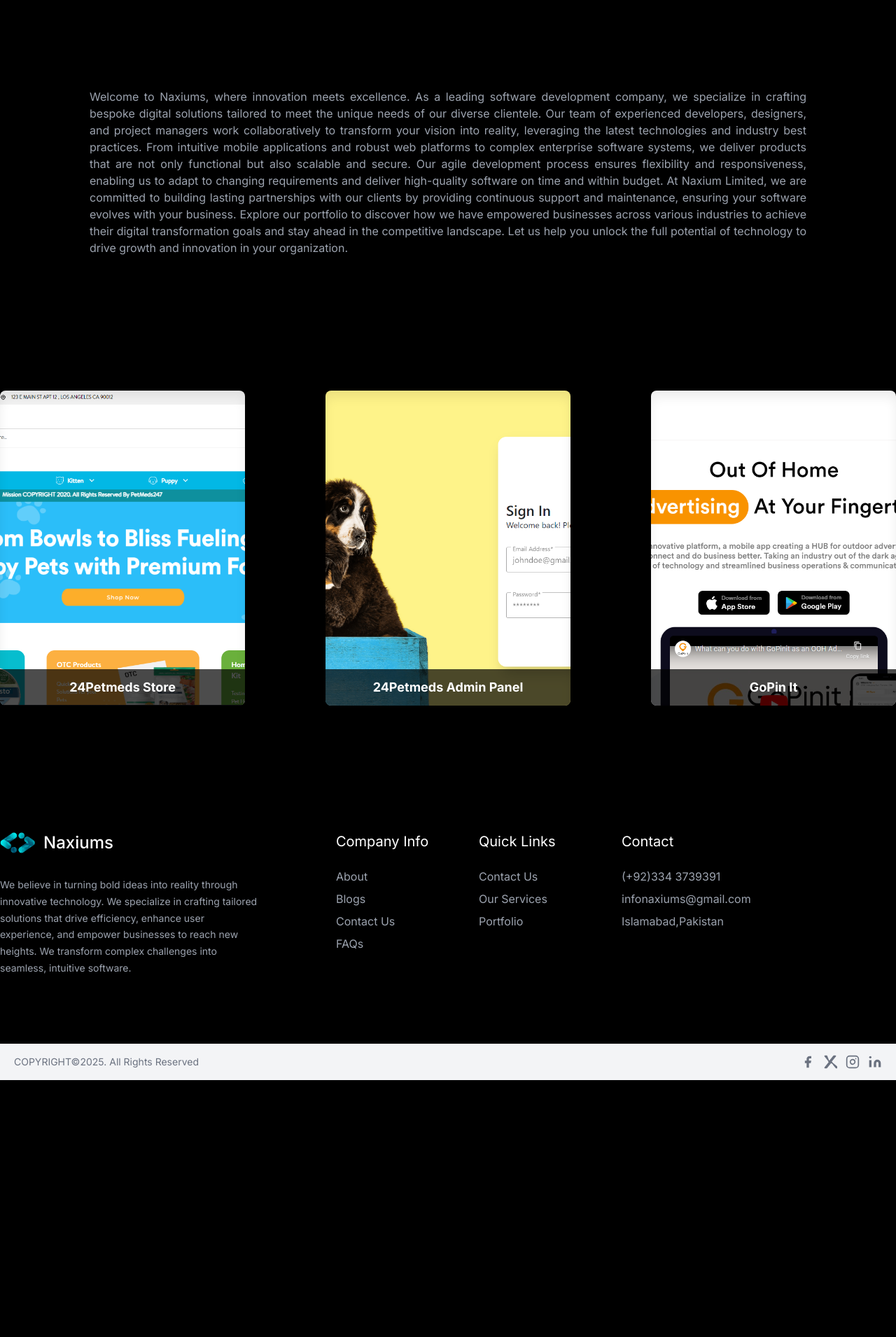
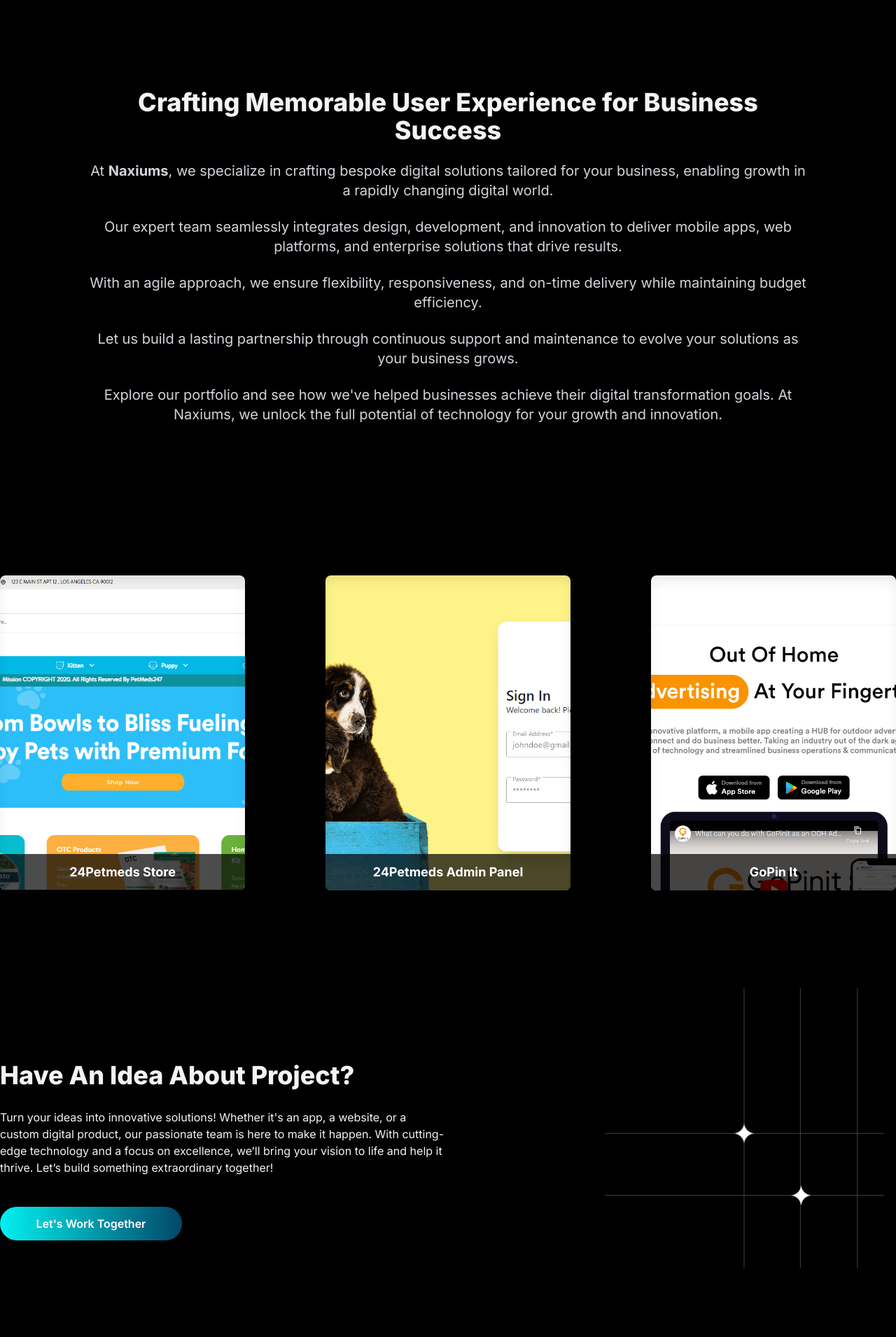
Before and after one commit to Tee-Rexx/symetrix-frontend, a Next.js app: page /portfolio in a window 1280 px wide. Shown: the part 370-2280 px from the top of the page at 70% size. Before the commit the page ends 1913 px from the top, so only its background shows below. Built offline with nearby package versions, Linux system fonts and the light colour scheme.

Commit message:
ui fixes

```diff
--- a/src/app/page.tsx
+++ b/src/app/page.tsx
@@ -405,34 +405,34 @@ const Home = () => {
         </section>
       </div>
 
-      <section className="bg-white -z-20 relative body-font">
+      <section className="bg-white relative body-font">
         {/* Wave Image */}
         <img
           style={{ width: "100vw" }}
           src="/images/pngs/waves1.png"
-          className="absolute waves hidden lg:block -z-10 -bottom-18 h-[250px] opacity-50"
+          className="absolute waves hidden lg:block z-10 -bottom-18 h-[250px] opacity-50"
           alt="Blue color Waves"
         />
 
-        <div className="container mx-auto flex px-5 pb-16 lg:py-24 lg:flex-row flex-col items-center">
+        <div className="container mx-auto flex z-30 px-5 pb-16 lg:py-24 lg:flex-row flex-col items-center">
           <div className="lg:max-w-lg xl:w-full lg:w-1/2 w-5/6 mb-10 md:mb-0">
             <img
-              className="object-cover relative object-center rounded"
+              className="object-cover relative z-30 object-center rounded"
               alt="hero"
               src="/images/svgs/picture_1.png"
             />
           </div>
           <div className="lg:flex-grow lg:w-1/2 xl:pl-24 lg:pl-16 pt-5 lg:pt-0 flex flex-col md:items-start md:text-left items-center text-center">
             <div className="flex flex-wrap justify-center mb-3 lg:mb-0 sm:justify-start items-center">
-              <h1 className="title-font text-2xl sm:text-3xl pe-2 font-medium text-black">
+              <h1 className="title-font text-2xl z-30 sm:text-3xl pe-2 font-medium text-black">
                 Arrange a free{" "}
               </h1>
-              <h1 className="font-bold text-2xl pt-1 color-sub-heading sm:text-3xl">
+              <h1 className="font-bold text-2xl z-30 pt-1 color-sub-heading sm:text-3xl">
                 {" "}
                 Consultation{" "}
               </h1>
             </div>
-            <p className="mb-8 leading-relaxed text-gray-600">
+            <p className="mb-8 leading-relaxed z-30 text-gray-600">
               Unlock the full potential of your business with a complimentary
               consultation. Our team of experts will provide valuable insights
               and recommendations tailored to your specific needs. Don’t miss
@@ -441,15 +441,15 @@ const Home = () => {
               working with us.
             </p>
             <div className="flex w-full md:justify-start justify-center items-end">
-              <Link href="/contact-us" passHref>
-                <button
+              <Link
+        href="/contact-us"
         style={{
           background: "linear-gradient(to right, #02f0f1, #024868)",
+          zIndex:10000000
         }}
-                  className="inline-flex text-white border-0 py-2 px-5 focus:outline-none rounded text-lg"
+        className="inline-block text-center mt-8 w-fit px-8 py-3 text-white font-semibold text-md rounded-full shadow-lg focus:outline-none transition-transform duration-300 ease-in-out transform hover:scale-105 hover:shadow-xl"
       >
         Start your journey to business success
-                </button>
       </Link>
             </div>
           </div>
--- a/src/app/portfolio/page.tsx
+++ b/src/app/portfolio/page.tsx
@@ -6,6 +6,9 @@ import { motion, useAnimation } from "framer-motion";
 import React from "react";
 import { useInView } from "react-intersection-observer";
 import { PORTFOLIO_PAGE_DESCRIPTION } from "@/utils/constants/header.constants";
+import Image from "next/image";
+import whiteLinesImg from "../../../public/images/pngs/white-design-lines.png";
+import Link from "next/link";
 
 const Page = () => {
   const controls = useAnimation();
@@ -47,7 +50,7 @@ const Page = () => {
   ];
 
   return (
-    <div style={{ overflowX: "hidden" }}>
+    <div style={{ overflowX: "hidden", overflowY: "hidden" }}>
       <section className="text-gray-600 body-font">
         <div className="container-fluid mx-auto our-service-bg banner-bg-specs py-32 w-full items-center justify-center flex">
           <div className="text-left container relative w-full">
@@ -64,37 +67,41 @@ const Page = () => {
             </div>
           </div>
         </div>
+
         <div className="container w-full mx-auto">
-          <motion.p
-            ref={ref}
-            initial="hidden"
-            animate={controls}
-            variants={{
-              hidden: { opacity: 0, x: 800 },
-              visible: { opacity: 1, x: 0, transition: { duration: 1.0 } },
-            }}
-            className="text-justify text-gray-400 px-5 sm:px-32 py-32"
-          >
-            Welcome to Naxiums, where innovation meets excellence. As a leading
-            software development company, we specialize in crafting bespoke
-            digital solutions tailored to meet the unique needs of our diverse
-            clientele. Our team of experienced developers, designers, and
-            project managers work collaboratively to transform your vision into
-            reality, leveraging the latest technologies and industry best
-            practices. From intuitive mobile applications and robust web
-            platforms to complex enterprise software systems, we deliver
-            products that are not only functional but also scalable and secure.
-            Our agile development process ensures flexibility and
-            responsiveness, enabling us to adapt to changing requirements and
-            deliver high-quality software on time and within budget. At Naxium
-            Limited, we are committed to building lasting partnerships with our
-            clients by providing continuous support and maintenance, ensuring
-            your software evolves with your business. Explore our portfolio to
-            discover how we have empowered businesses across various industries
-            to achieve their digital transformation goals and stay ahead in the
-            competitive landscape. Let us help you unlock the full potential of
-            technology to drive growth and innovation in your organization.
-          </motion.p>
+          <div className="relative text-center px-5 sm:px-32 py-32  text-gray-100">
+            <h2 className="text-3xl sm:text-4xl font-extrabold text-gray-100 mb-6">
+              Crafting Memorable User Experience for Business Success
+            </h2>
+
+            <p className="mb-6 text-lg sm:text-xl leading-relaxed text-gray-300">
+              At <span className="font-bold">Naxiums</span>, we specialize in
+              crafting bespoke digital solutions tailored for your business,
+              enabling growth in a rapidly changing digital world.
+            </p>
+
+            <p className="mb-6 text-lg sm:text-xl leading-relaxed text-gray-300">
+              Our expert team seamlessly integrates design, development, and
+              innovation to deliver mobile apps, web platforms, and enterprise
+              solutions that drive results.
+            </p>
+
+            <p className="mb-6 text-lg sm:text-xl leading-relaxed text-gray-300">
+              With an agile approach, we ensure flexibility, responsiveness, and
+              on-time delivery while maintaining budget efficiency.
+            </p>
+
+            <p className="mb-6 text-lg sm:text-xl leading-relaxed text-gray-300">
+              Let us build a lasting partnership through continuous support and
+              maintenance to evolve your solutions as your business grows.
+            </p>
+
+            <p className="mb-6 text-lg sm:text-xl leading-relaxed text-gray-300">
+              Explore our portfolio and see how we've helped businesses achieve
+              their digital transformation goals. At Naxiums, we unlock the full
+              potential of technology for your growth and innovation.
+            </p>
+          </div>
 
           <div className="w-full mx-auto my-16">
             <div className="flex flex-col px-3 sm:px-0 lg:flex-row flex-wrap gap-8 items-center md:justify-between">
@@ -132,6 +139,44 @@ const Page = () => {
             </div>
           </div>
         </div>
+
+        <div className="container mt-56 mb-32 w-full mx-auto">
+          <div className="relative flex w-full">
+            <div className="flex flex-col">
+              <div className="flex gap-2">
+                <span className="text-3xl sm:text-4xl mx-auto md:mx-0 text-center md:text-left font-extrabold text-gray-100">
+                  Have An Idea About Project?
+                </span>
+                {/* <Image height={30} width={30} alt="white star" src={whiteStar} /> */}
+              </div>
+
+              <span className=" w-full px-3 md:px-0 text-center sm:text-left sm:mx-0 lg:w-3/6 mt-12 mb-8 md:mt-7 md:mb-3 text-gray-100">
+                Turn your ideas into innovative solutions! Whether it's an app,
+                a website, or a custom digital product, our passionate team is
+                here to make it happen. With cutting-edge technology and a focus
+                on excellence, we’ll bring your vision to life and help it
+                thrive. Let’s build something extraordinary together!
+              </span>
+
+              <Link
+                href="/contact-us"
+                style={{
+                  background: "linear-gradient(to right, #02f0f1, #024868)",
+                }}
+                className="inline-block mx-auto md:mx-0 text-center mt-8 w-[260px] px-8 py-3 text-white font-semibold text-md rounded-full shadow-lg focus:outline-none transition-transform duration-300 ease-in-out transform hover:scale-105 hover:shadow-xl"
+              >
+                Let's Work Together
+              </Link>
+            </div>
+
+            <img
+              src="/images/pngs/white-design-lines.png"
+              alt="white design lines"
+              width={400}
+              className="hidden lg:block lg:absolute right-4 -bottom-10 object-contain"
+            />
+          </div>
+        </div>
       </section>
     </div>
   );
```
Also changed, not shown: public/images/pngs/white-design-lines.png (added), public/images/pngs/white-star.png (added). Lines whose indentation alone changed are shown as unchanged.
